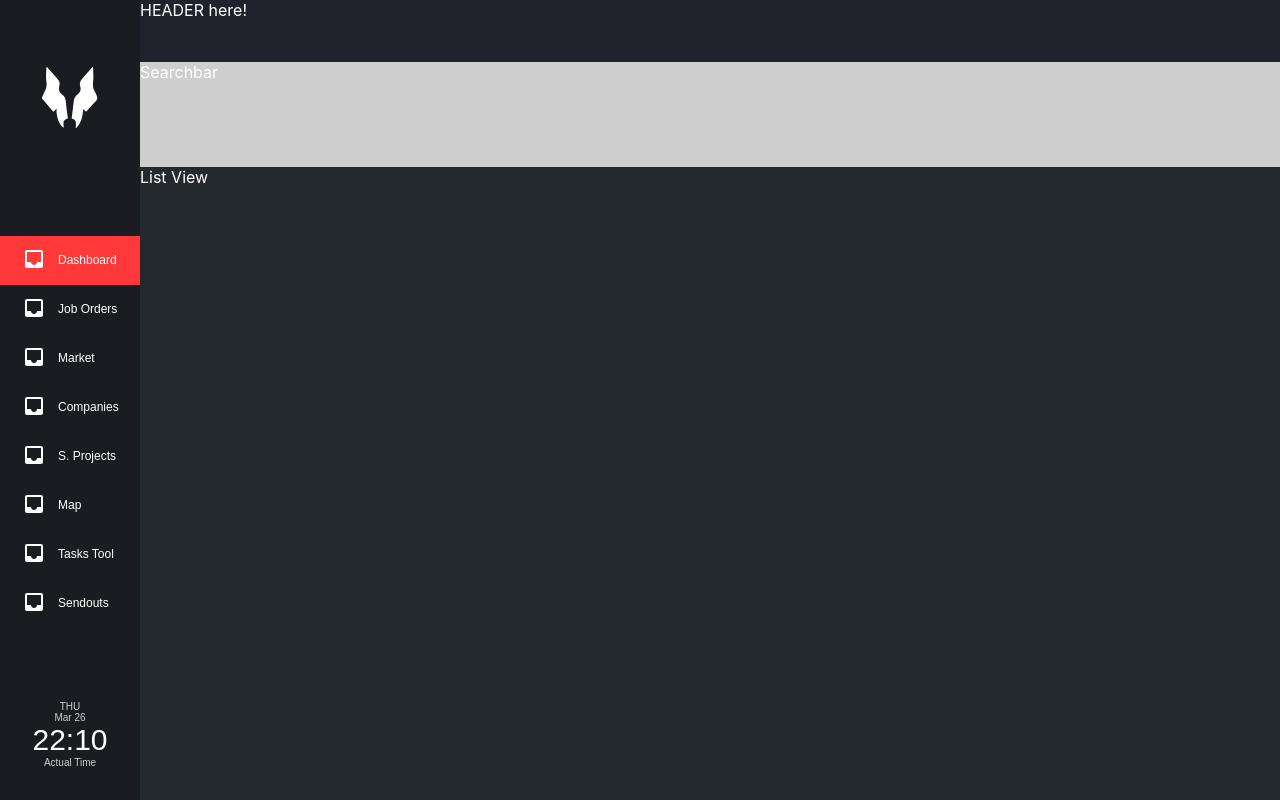
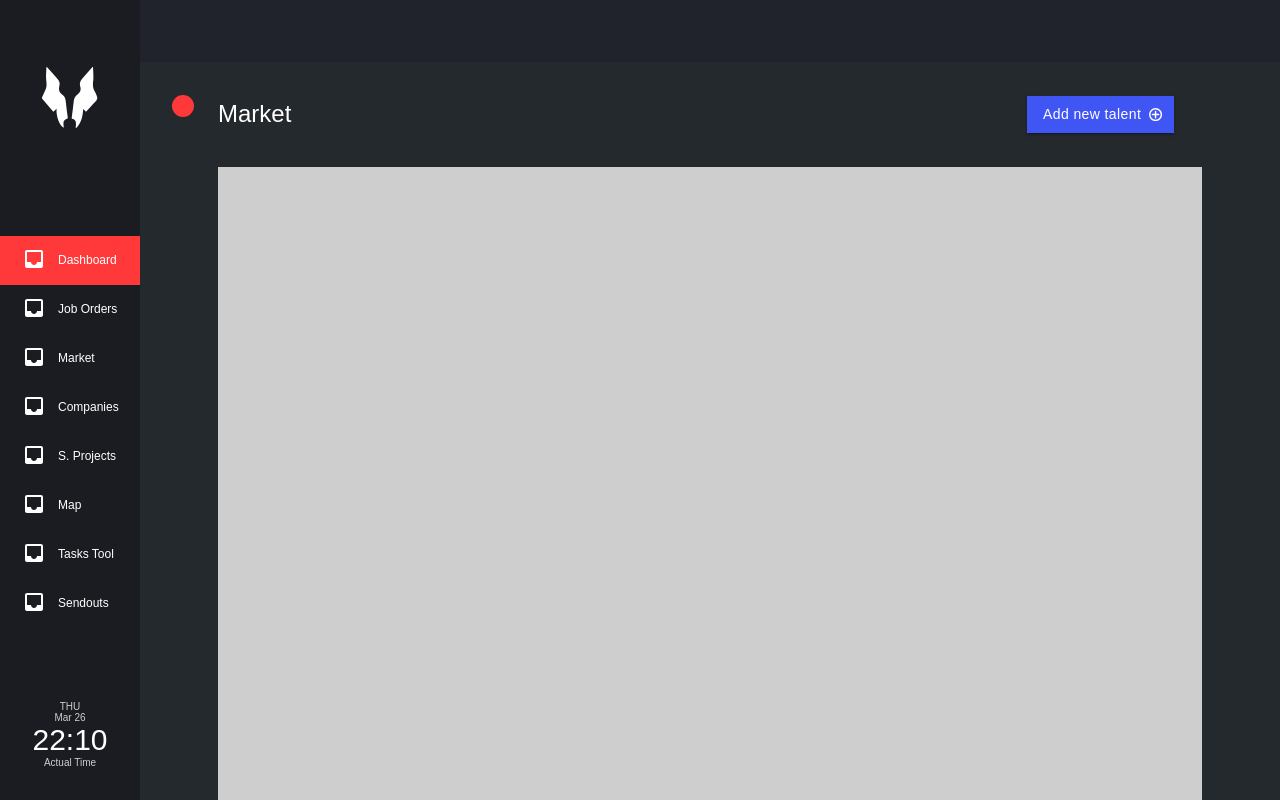
Before and after one commit to Ciip1996/gpac_demo, a React (Create React App) app in the folder dashboard/: page / in a window 1280 px wide. Built offline with nearby package versions, Linux system fonts and the light colour scheme.

Commit message:
Market basic layout with styles and header

```diff
--- /dev/null
+++ b/dashboard/src/components/common/atoms/AccentButton/index.jsx
@@ -0,0 +1,30 @@
+// @flow
+import React from 'react';
+import Button from '@material-ui/core/Button';
+import { AddLogo, colors } from '../../../../res';
+import { styles } from './styles';
+
+type AccentButtonProps = {
+  text: string,
+  onClick: Function,
+  height: number,
+  width: number
+};
+
+const AccentButton = (props: AccentButtonProps) => {
+  const { text, onClick, height, width } = props;
+  return (
+    <div style={{ height, width }}>
+      <Button
+        style={styles.button}
+        onClick={onClick}
+        variant="contained"
+        color="primary"
+        endIcon={<AddLogo fill={colors.white} width={13.1} height={13.1} />}
+      >
+        {text}
+      </Button>
+    </div>
+  );
+};
+export default AccentButton;
--- /dev/null
+++ b/dashboard/src/components/common/atoms/AccentButton/styles.js
@@ -0,0 +1,16 @@
+import { colors } from '../../../../res';
+
+export const styles = {
+  button: {
+    fontFamily: 'Montserrat-Bold, sans-serif',
+    fontSize: 14,
+    color: colors.white,
+    backgroundColor: colors.accentButton,
+    borderRadius: 0,
+    margin: 0,
+    textTransform: 'none',
+    textAlign: 'left',
+    flex: 1,
+    display: 'flex'
+  }
+};
--- /dev/null
+++ b/dashboard/src/components/common/atoms/index.jsx
@@ -0,0 +1,5 @@
+import AccentButton from './AccentButton';
+import SimpleList from './SimpleList';
+import Time from './Time';
+
+export { AccentButton, SimpleList, Time };
--- a/dashboard/src/components/pages/Market/index.jsx
+++ b/dashboard/src/components/pages/Market/index.jsx
@@ -1,6 +1,7 @@
 // @flow
 import React, { Component } from 'react';
 import { styles } from './styles';
+import { AccentButton } from '../../common/atoms';
 
 class Market extends Component {
   constructor(props) {
@@ -13,10 +14,14 @@ class Market extends Component {
   render() {
     return (
       <div style={styles.marketWrapper}>
-        <div style={styles.headerWrapper}>HEADER here!</div>
+        <div style={styles.searchBarWrapper}> </div>
         <div style={styles.contentWrapper}>
-          <div style={styles.searchBarWrapper}>Searchbar</div>
-          <div style={styles.listWrapper}>List View</div>
+          <div style={styles.circle} />
+          <div style={styles.headerWrapper}>
+            <p style={styles.label}>Market</p>
+            <AccentButton width={175} text="Add new talent" />
+          </div>
+          <div style={styles.listWrapper}> </div>
         </div>
       </div>
     );
--- a/dashboard/src/components/pages/Market/styles.js
+++ b/dashboard/src/components/pages/Market/styles.js
@@ -8,7 +8,7 @@ export const styles = {
     justifyContent: 'flex-end',
     color: colors.white
   },
-  headerWrapper: {
+  searchBarWrapper: {
     display: 'flex',
     flex: 1,
     backgroundColor: colors.searchBar
@@ -17,18 +17,35 @@ export const styles = {
     display: 'flex',
     flex: 12,
     flexDirection: 'column',
-    backgroundColor: colors.appBackground
+    backgroundColor: colors.appBackground,
+    paddingRight: 78,
+    paddingLeft: 78
   },
-  searchBarWrapper: {
+  headerWrapper: {
     display: 'flex',
+    alignItems: 'center',
+    justifyContent: 'space-between',
     flex: 2,
-    flexDirection: 'column',
-    backgroundColor: colors.lightGrey // TODO replace with trasnparent
+    flexDirection: 'row',
+    backgroundColor: colors.transparent
+  },
+  circle: {
+    position: 'absolute',
+    top: 95,
+    left: 172,
+    backgroundColor: colors.accent,
+    width: 22,
+    height: 22,
+    borderRadius: 22
+  },
+  label: {
+    fontFamily: 'Montserrat-Bold, sans-serif',
+    fontSize: 24
   },
   listWrapper: {
     display: 'flex',
     flex: 12,
     flexDirection: 'column',
-    backgroundColor: colors.transparent
+    backgroundColor: colors.lightGrey
   }
 };
--- a/dashboard/src/res/colors/index.jsx
+++ b/dashboard/src/res/colors/index.jsx
@@ -7,7 +7,8 @@ const colors = {
   transparent: '#0000',
   red: '#F22',
   lightGrey: '#CECECE',
-  searchBar: '#20232B'
+  searchBar: '#20232B',
+  accentButton: '#4056F4'
 };
 
 export default colors;
--- a/dashboard/src/res/icons/index.jsx
+++ b/dashboard/src/res/icons/index.jsx
@@ -1,4 +1,24 @@
 import React from 'react';
+
+export const AddLogo = ({ style = {}, fill = '#000', width = '100%', height = '100%' }) => (
+  <svg
+    xmlns="http://www.w3.org/2000/svg"
+    width={width}
+    style={style}
+    height={height}
+    viewBox="0 0 13.105 13.108"
+  >
+    <defs>
+      <style>.a{fill}</style>
+    </defs>
+    <path
+      fill={fill}
+      className="a"
+      d="M248.28,352.2a6.533,6.533,0,0,1,4.633,1.922h0a6.55,6.55,0,0,1,0,9.269l-.038.034a6.551,6.551,0,0,1-9.227-.034v0a6.56,6.56,0,0,1,0-9.269l.038-.038a6.547,6.547,0,0,1,4.594-1.883Zm-.729,3.386h0v2.439h-2.435a.729.729,0,0,0,0,1.457h2.435v2.435a.729.729,0,1,0,1.457,0v-2.435h2.439a.729.729,0,0,0,0-1.457h-2.439v-2.439a.729.729,0,0,0-1.457,0Zm4.334-.437h0a5.1,5.1,0,0,0-7.175-.034l-.035.034a5.1,5.1,0,0,0,0,7.21h0a5.092,5.092,0,0,0,7.179.031l.031-.031a5.092,5.092,0,0,0,0-7.21Z"
+      transform="translate(-241.73 -352.203)"
+    />
+  </svg>
+);
 
 export const GpacLogo = ({ style = {}, fill = '#000', width = '100%', height = '100%' }) => (
   <svg
--- a/dashboard/src/res/index.jsx
+++ b/dashboard/src/res/index.jsx
@@ -1,4 +1,4 @@
 import colors from './colors';
-import { GpacLogo, ReactLogo } from './icons';
+import { GpacLogo, ReactLogo, AddLogo } from './icons';
 
-export { colors, GpacLogo, ReactLogo };
+export { colors, GpacLogo, ReactLogo, AddLogo };
```
